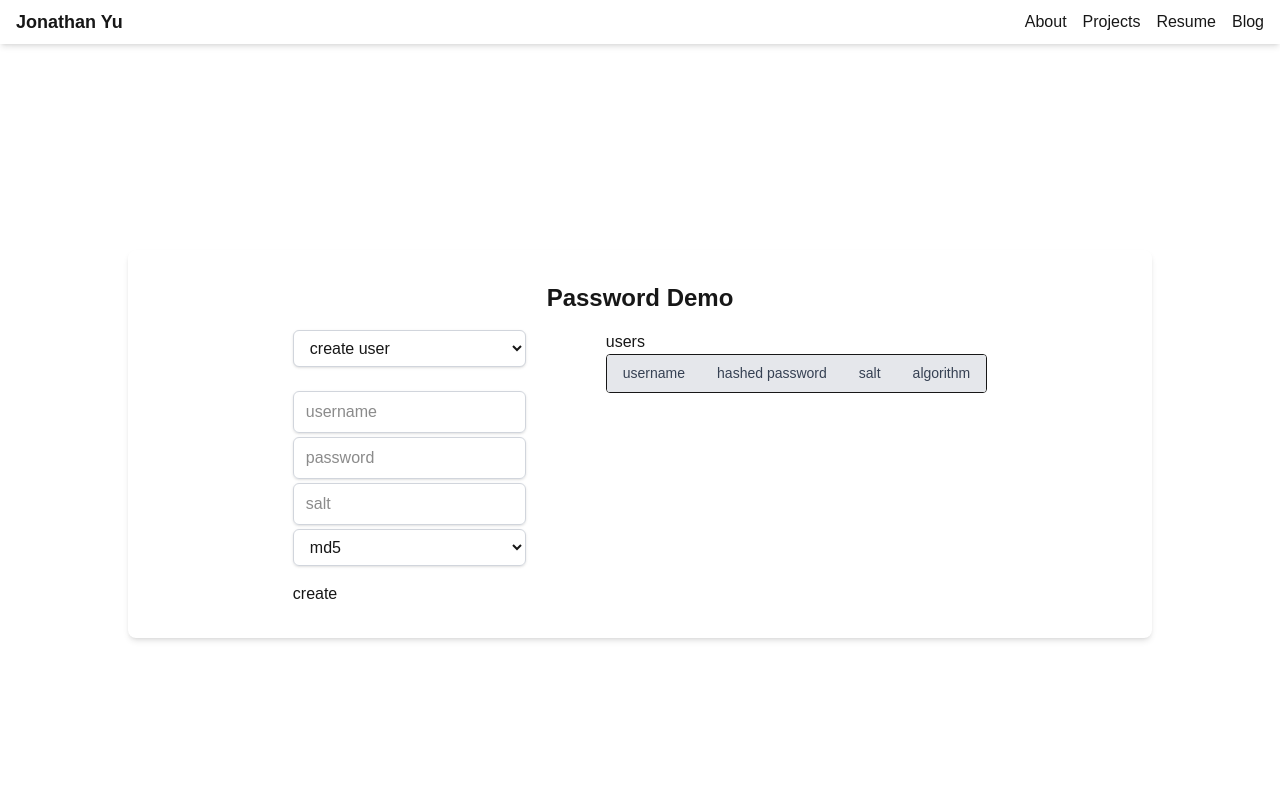
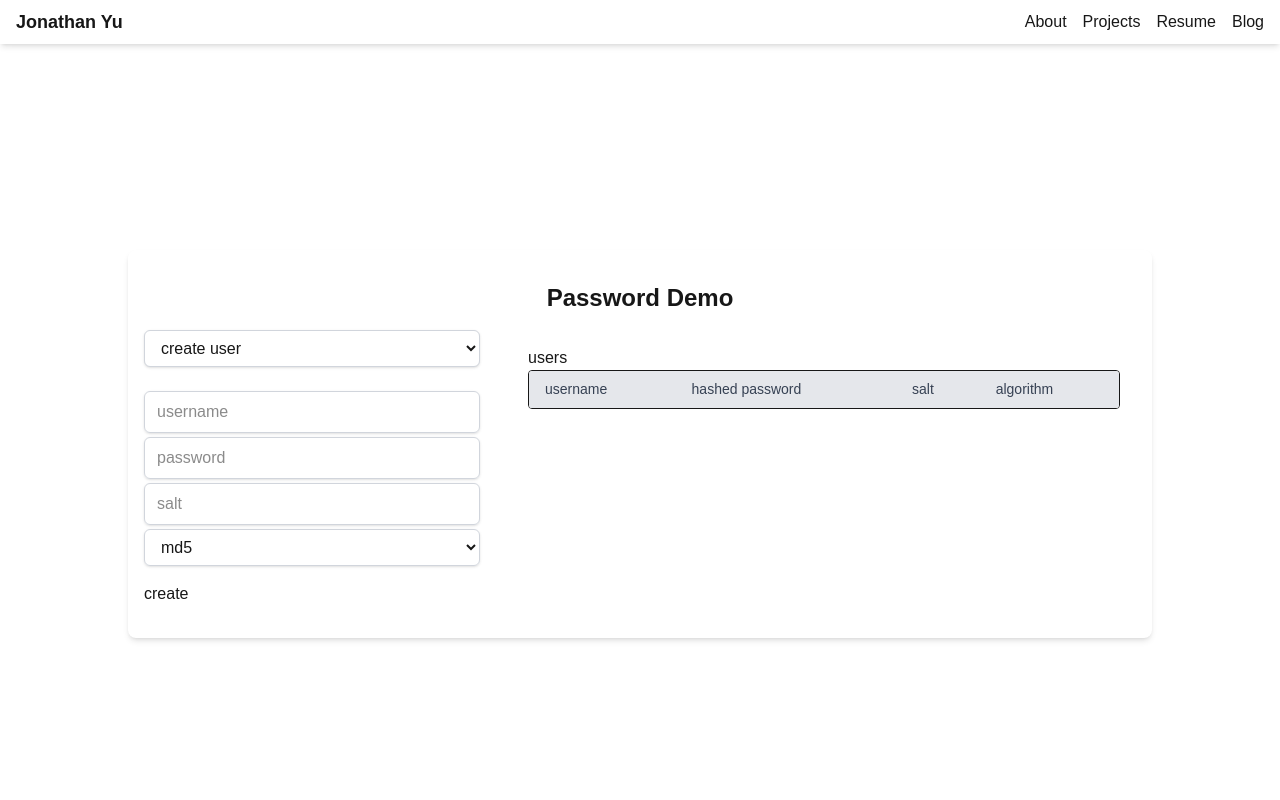
Before and after one commit to JonathanY03/jonathany03.github.io, a Next.js app: page /projects/password-demo in a window 1280 px wide. Shown: the top 800 px of the page. Built offline with nearby package versions, Linux system fonts and the light colour scheme.

Commit message:
small ui improvement

```diff
--- a/app/projects/password-demo/page.tsx
+++ b/app/projects/password-demo/page.tsx
@@ -131,8 +131,8 @@ const Page = () => {
             <div className="shadow-md rounded-lg bg-white w-[80%] p-8 flex flex-col items-center justify-center space-y-6">
                 <h1 className="text-2xl font-bold mb-4 text-center">Password Demo</h1>
 
-                <div className="flex flex-cols">
-                    <div>
+                <div className="flex flex-cols md:flex-row md:space-x-8 w-full justify-center">
+                    <div className="min-w-[35%]">
                         <label htmlFor="mode" className="sr-only">mode</label>
                         <select
                             id="mode"
@@ -159,7 +159,7 @@ const Page = () => {
                                     />
                                     <label htmlFor="create-password" className="sr-only">password</label>
                                     <input
-                                        type="password"
+                                        type="text"
                                         id="create-password"
                                         name="password"
                                         className="mt-1 block w-full px-3 py-2 border border-gray-300 rounded-md shadow-sm focus:outline-none focus:ring-blue-500 focus:border-blue-500"
@@ -215,7 +215,7 @@ const Page = () => {
                                     />
                                     <label htmlFor="login-password" className="sr-only">password</label>
                                     <input
-                                        type="password"
+                                        type="text"
                                         id="login-password"
                                         name="password"
                                         className="mt-1 block w-full px-3 py-2 border border-gray-300 rounded-md shadow-sm focus:outline-none focus:ring-blue-500 focus:border-blue-500"
@@ -238,17 +238,16 @@ const Page = () => {
                                         <p>attempting login for: {animTarget && animTarget.username}</p>
                                         <p>found salt: {animTarget && animTarget.salt}</p>
                                         <p>found algorithm: {animTarget && animTarget.algorithm}</p>
-                                        {computedHash ? <p>computed: {computedHash}</p> : <p>computing...</p>}
+                                        {computedHash ? <p className="break-all">computed: {computedHash}</p> : <p>computing...</p>}
                                         {compareResult === null && computedHash !== null && <p>matching...</p>}
-                                        {compareResult === "match" && <p>result: match <p className="text-green-500">login successfull</p></p>}
-                                        {compareResult === "mismatch" && <p>result: mismatch <p className="text-red-500">login unsuccessfull</p></p>}
+                                        {compareResult === "match" && <div><p>result: match</p><p className="text-green-500">login successfull</p></div>}
+                                        {compareResult === "mismatch" && <div><p>result: mismatch</p><p className="text-red-500">login unsuccessfull</p></div>}
                                     </div>
                                 )}
                             </form>
                         )}
                     </div>
-                    <span className="mx-10"></span>
-                    <div>
+                    <div className="min-w-[65%] p-4">
                         users
                         <div className="overflow-x-auto border rounded">
                             <table className="min-w-full divide-y divide-gray-200">
```
